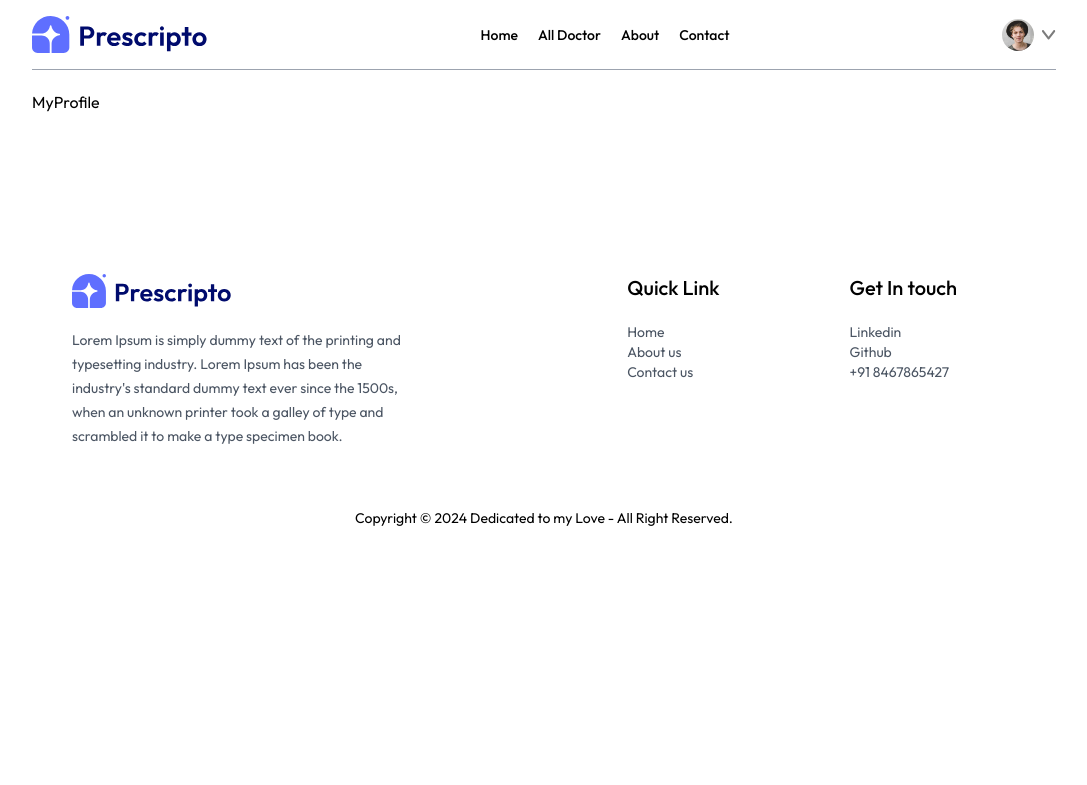
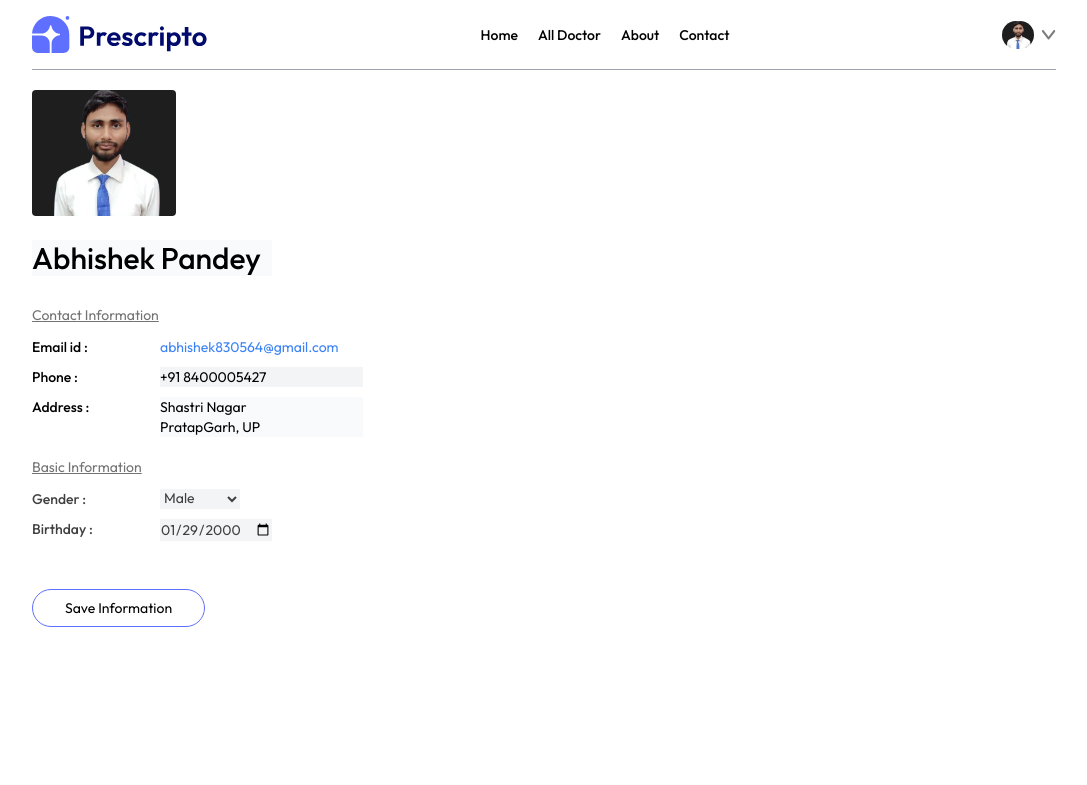
Before and after one commit to fThAbhishek-Pandey/DoctorG, a React (Vite) app: page /my-profile in a window 1280 px wide. Shown: the top 785 px of the page, without its empty margins (96-1183 px from the left). Built offline with nearby package versions, Linux system fonts and the light colour scheme.

Commit message:
adding user profile page

```diff
--- a/src/components/Doctors/specialist.jsx
+++ b/src/components/Doctors/specialist.jsx
@@ -5,11 +5,17 @@
     const {doctors} = useContext(AppContext);
     const navigate = useNavigate();
     console.log(doctors);
+    const DocSpecilistSet = new  Set(doctors.map ((item)=>{
+            console.log(item.speciality);
+            return item.speciality;
+    }));
+   const  DocSpecilist = Array.from(DocSpecilistSet)
+    console.log(DocSpecilist);
   return (
     <div className='flex flex-col gap-4 text-sm text-gray-600'>{
-           doctors.map((item,index)=>{
+       DocSpecilist.map((item,index)=>{
             console.log(item)
-              return ( <p onClick={()=> navigate(`/doctors/${item.speciality}`)} className={`w-[94vw] sm:w-auto pl-3 py-1.5 pr-16 border border-gray-300 rounded transition-all cursor-pointer ${item.speciality=== specialist ?"bg-indigo-100 text-black":""}`} key={"fth01"+index}>{item.speciality}</p>)
+              return ( <p onClick={()=> navigate(`/doctors/${item}`)} className={`w-[94vw] sm:w-auto pl-3 py-1.5 pr-16 border border-gray-300 rounded transition-all cursor-pointer ${item=== specialist ?"bg-indigo-100 text-black":""}`} key={"fth01"+index}>{item}</p>)
             })
        }
     </div>
--- a/src/pages/MyProfile.jsx
+++ b/src/pages/MyProfile.jsx
@@ -1,9 +1,139 @@
-import React from 'react'
+import React, { useState } from "react";
+import { assets } from "../assets/assets";
+const MyProfile = () => {
+  const [userData, setUserData] = useState({
+    name: "Abhishek Pandey",
+    image: assets.profile_pic,
+    email: "abhishek830564@gmail.com",
+    phone: "+91 8400005427",
+    Address: {
+      street: "Shastri Nagar",
+      City: "PratapGarh, UP",
+    },
+    gender: "Male",
+    dob: "2000-01-29",
+  });
+  const [isEdit, setIsEdit] = useState(true);
+  return (
+    <div className="max-w-lg flex flex-col gap-2 text-sm">
+      <img className="w-36 rounded" src={userData.image} alt={userData.name} />
+      {isEdit ? (
+        <input
+          className="bg-gray-50 text-3xl font-medium max-w-60 mt-4"
+          type="text"
+          value={userData.name}
+          onChange={(e) =>
+            setUserData((prev) => ({ ...prev, name: e.target.value }))
+          }
+        />
+      ) : (
+        <p className="font-medium text-3xl text-neutral-800 mt-4  ">
+          {userData.name}
+        </p>
+      )}
+      <hr className="bg-zink-400 h-[1px] border-none" />
+      <div>
+        <p className="text-neutral-500 underline mt-3">Contact Information</p>
+        <div className="grid grid-cols-[1fr_3fr] gap-y-2.5 mt-3 text-newtral-700 ">
+          <p className="font-medium">Email id : </p>
+          <p className="text-blue-500">{userData.email}</p>
+          <p className="font-medium">Phone : </p>
+          <p>
+            {" "}
+            {isEdit ? (
+              <input
+                className="bg-gray-100 max-w-52  "
+                type="text"
+                value={userData.phone}
+                onChange={(e) =>
+                  setUserData((prev) => ({ ...prev, phone: e.target.value }))
+                }
+              />
+            ) : (
+              <p className="text-blue-400">{userData.phone}</p>
+            )}
+          </p>
 
-const MyProfile = () => {
-  return (
-    <div>MyProfile</div>
-  )
-}
+          <p className="font-medium">Address : </p>
+          <div>
+            {isEdit ? (
+              <input
+                className="bg-gray-50"
+                type="text"
+                value={userData.Address.street}
+                onChange={(e) =>
+                  setUserData((prev) => ({
+                    ...prev,
+                    Address: { street: e.target.value },
+                  }))
+                }
+              />
+            ) : (
+              <p className="text-gray-500">{userData.Address.street}</p>
+            )}
+            <br />
+            {isEdit ? (
+              <input
+                className="bg-gray-50"
+                type="text"
+                value={userData.Address.City}
+                onChange={(e) =>
+                  setUserData((prev) => ({
+                    ...prev,
+                    Address: { City: e.target.value },
+                  }))
+                }
+              />
+            ) : (
+              <p className="text-gray-500">{userData.Address.City}</p>
+            )}
+          </div>
+        </div>
+      </div>
+      <div>
+        <p className="text-neutral-500 underline mt-3">Basic Information</p>
 
-export default MyProfile
+        <div className="grid grid-cols-[1fr_3fr] gap-y-2.5 mt-3 text-neutral-700">
+          <p className="font-medium">Gender :</p>
+          {isEdit ? (
+            <select
+              className="max-w-20 bg-gray-100"
+              onChange={(e) =>
+                setUserData((prev) => ({ ...prev, gender: e.target.value }))
+              }
+            >
+              <option value="Male">Male</option>
+              <option value="Female">Female</option>
+            </select>
+          ) : (
+            <p className="text-gray-400">{userData.gender}</p>
+          )}
+          <p className="font-medium">Birthday : </p>
+          {isEdit ? (
+            <input
+              className="max-w-28 bg-gray-100"
+              type="date"
+              value={userData.dob}
+              onChange={(e) => (prev) =>
+                setUserData({ ...prev, dob: e.target.value })}
+            />
+          ) : (
+            <p className="text-gray-400">{userData.dob}</p>
+          )}
+        </div>
+      </div>
+      <div className="mt-10">
+        {isEdit ? (
+          <button className="border border-primary px-8 py-2 rounded-full  hover:bg-primary hover:text-white transition-all" onClick={() => setIsEdit(false)}>
+            {" "}
+            Save Information
+          </button>
+        ) : (
+          <button className="border border-primary px-8 py-2 rounded-full hover:bg-primary hover:text-white transition-all" onClick={() => setIsEdit(true)}>Edit</button>
+        )}
+      </div>
+    </div>
+  );
+};
+
+export default MyProfile;
```
Also changed, not shown: src/assets/profile_pic.png.
